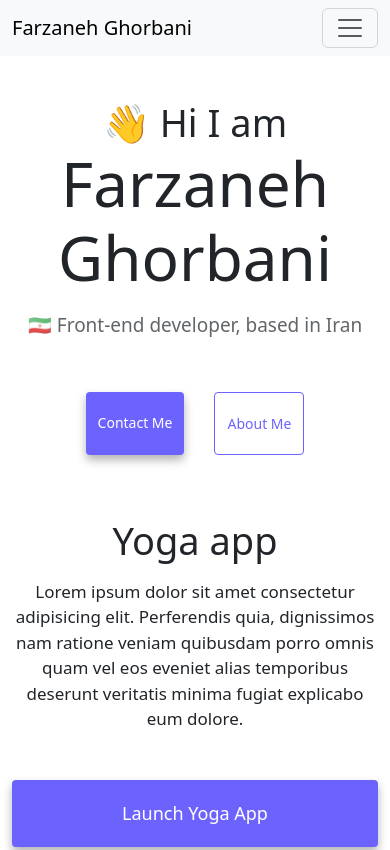
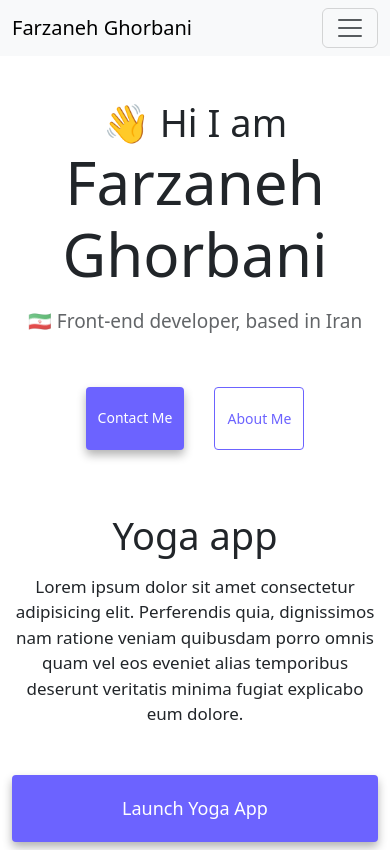
Before and after one commit to Pharzan-q/SheCodes-homework-week3, a plain HTML site: page index.html in a window 390 px wide. Shown: the top 850 px of the page. Drawn offline with nearby package versions, Linux system fonts and the light colour scheme.

Commit message:
change h1 font-size agian

```diff
--- a/style.css
+++ b/style.css
@@ -125,7 +125,7 @@ p {
     font-size: 17px;
   }
   h1 {
-    font-size: 62px;
+    font-size: 60px;
     padding-left: 5px;
     padding-right: 5px;
   }
```
